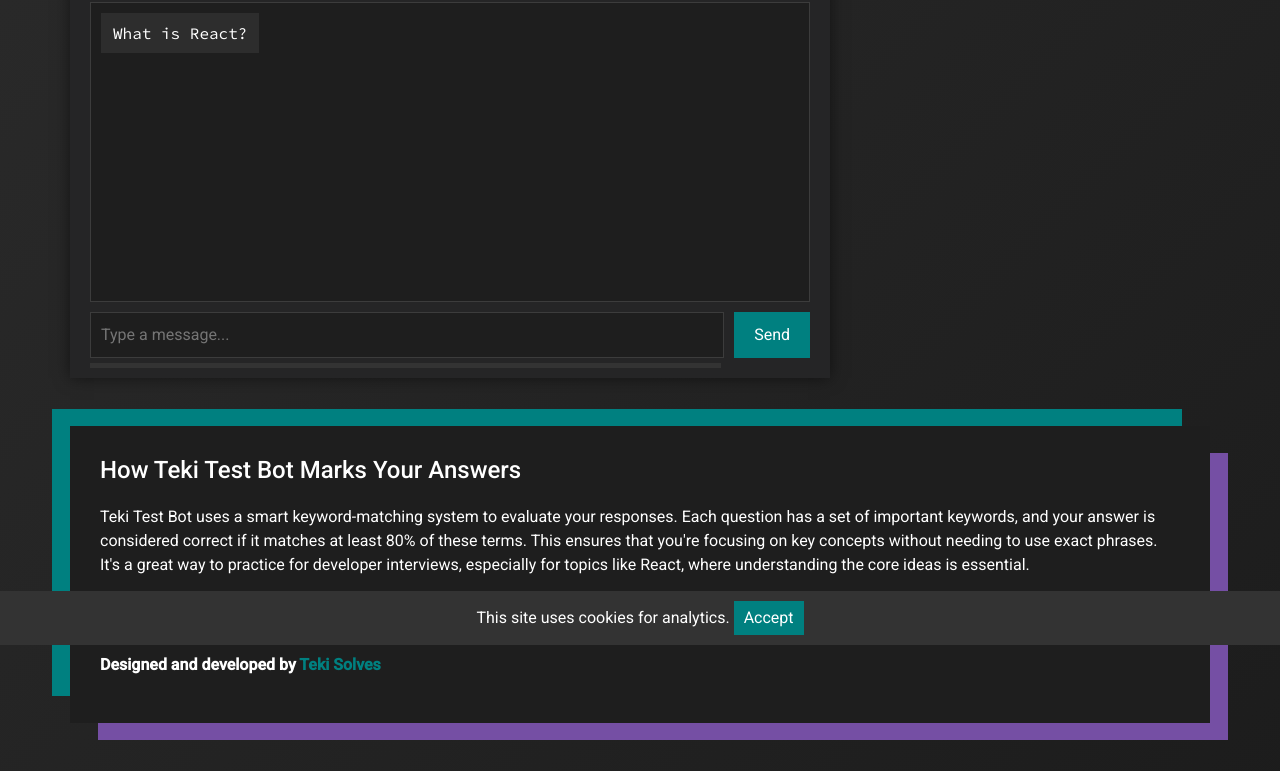
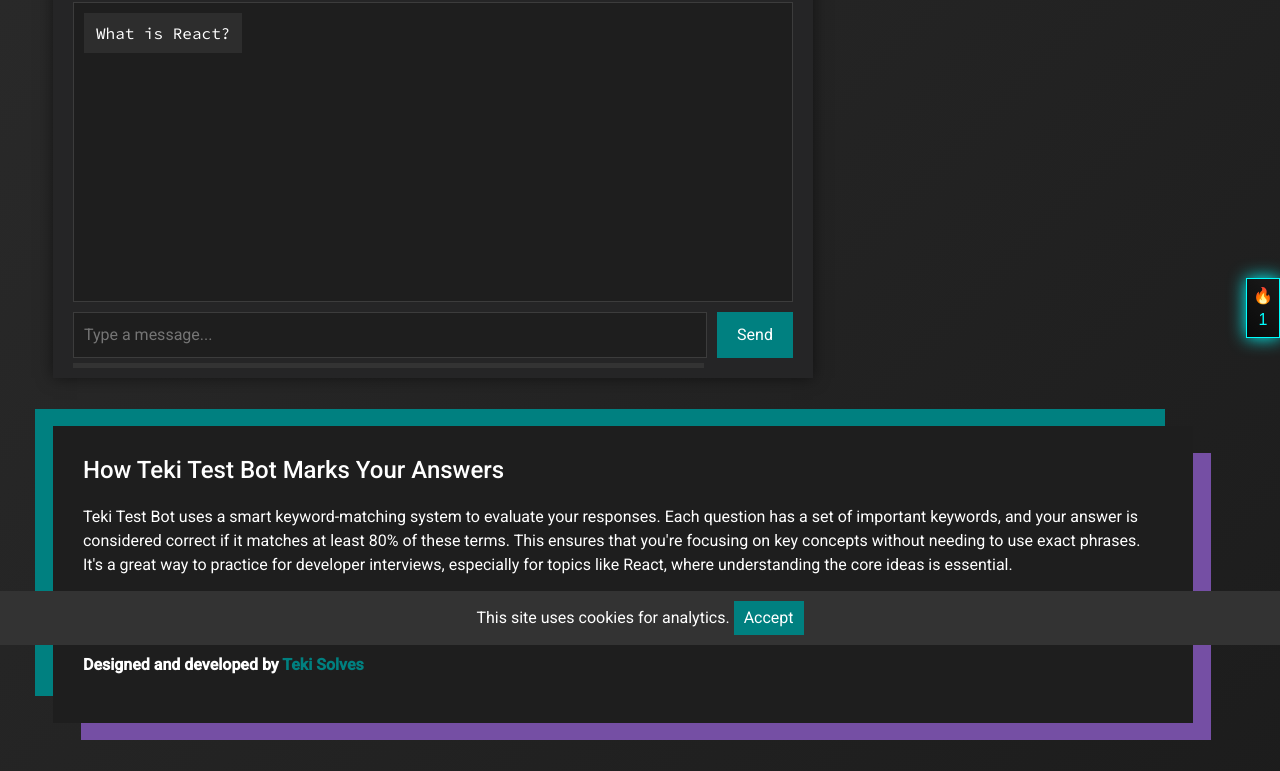
Before and after one commit to tekitestbot/tekitestbot.github.io, a website: page public/index.html in a window 1280 px wide. Shown: the part 155-926 px from the top of the page. Drawn offline with nearby package versions, Linux system fonts and the light colour scheme.

Commit message:
Adding streak

```diff
--- a/public/index.html
+++ b/public/index.html
@@ -146,6 +146,8 @@
     </div>
   </section>
 
+  <div id="streak-display"></div>
+
   <script src="https://code.jquery.com/jquery-3.5.1.slim.min.js"></script>
   <script src="https://cdn.jsdelivr.net/npm/@popperjs/core@2.9.2/dist/umd/popper.min.js"></script>
   <script src="https://stackpath.bootstrapcdn.com/bootstrap/4.5.2/js/bootstrap.min.js"></script>
--- a/public/script.js
+++ b/public/script.js
@@ -271,3 +271,26 @@
 window.onload = () => {
   askNextQuestion();
 };
+
+function updateStreak() {
+  const streakElement = document.getElementById('streak-display');
+  let streak = parseInt(localStorage.getItem('streak')) || 0;
+  let lastVisit = localStorage.getItem('lastVisit');
+  const today = new Date().toDateString();
+
+  if (lastVisit === today) {
+    // Already visited today; no change.
+  } else {
+    const yesterday = new Date();
+    yesterday.setDate(yesterday.getDate() - 1);
+    if (lastVisit === yesterday.toDateString()) {
+      streak++;
+    } else {
+      streak = 1;
+    }
+    localStorage.setItem('streak', streak);
+    localStorage.setItem('lastVisit', today);
+  }
+  streakElement.textContent = `🔥${streak} ${streak > 1 ? 's' : ''}`;
+}
+document.addEventListener('DOMContentLoaded', updateStreak);
--- a/public/styles.css
+++ b/public/styles.css
@@ -266,3 +266,20 @@
   padding: 5px 10px;
   cursor: pointer;
 }
+
+#streak-display {
+  font-family: 'Orbitron', sans-serif;
+  color: #00ffff;
+  background: linear-gradient(45deg, #0a0a0a, #1a1a1a);
+  border: 1px solid #00ffff;
+  padding: 5px 2px;
+  text-align: center;
+  box-shadow: 0 0 10px #00ffff;
+  animation: glow 2s infinite alternate;
+  margin: 20px auto;
+  inline-size: fit-content;
+}
+@keyframes glow {
+  from { box-shadow: 0 0 5px #00ffff; }
+  to { box-shadow: 0 0 20px #00ffff; }
+}
```
